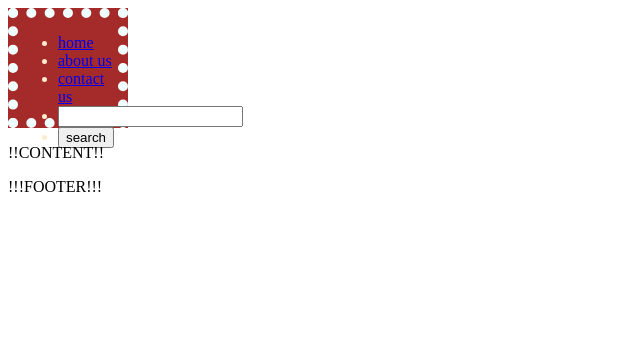
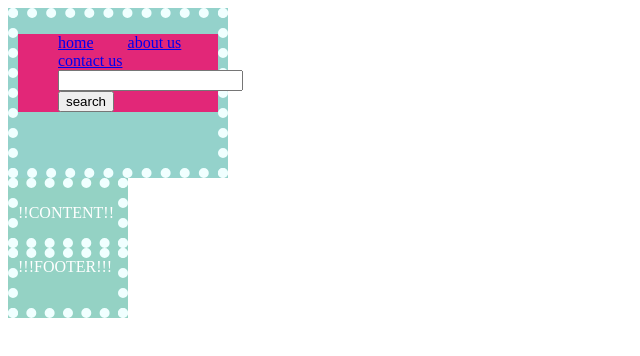
Before and after one commit to abc54njit/lab-5, a plain HTML site: page index.html in a window 1280 px wide. Shown: the whole page, without its empty margins (0-640 px from the left). Drawn offline with Linux system fonts and the light colour scheme.

Commit message:
Update style.css

```diff
--- a/style.css
+++ b/style.css
@@ -1,9 +1,37 @@
 .header{
-    background-color: brown;
-    color:blanchedalmond;
-    height: 100px;
+    background-color: rgba(42, 165, 151, 0.501);
+    color:rgb(255, 255, 255);
+    height: 150px;
+    width: 200px;
+    border-width: 10px;
+    border-color: azure;
+    border-style: dotted;
+}
+nav{
+    background-color: rgb(226, 39, 120);
+    color:aliceblue
+}
+nav ul li {
+
+    color: azure;
+    display: inline-block;
+    margin-right: 30px;
+}
+.content {
+    background-color: rgba(42, 165, 138, 0.501);
+    color:rgb(255, 255, 255);
+    height: 50px;
     width: 100px;
     border-width: 10px;
     border-color: azure;
     border-style: dotted;
 }
+.footer {
+    background-color: rgba(42, 165, 138, 0.501);
+    color:rgb(255, 255, 255);
+    height: 50px;
+    width: 100px;
+    border-width: 10px;
+    border-color: azure;
+    border-style: dotted;
+}
```
